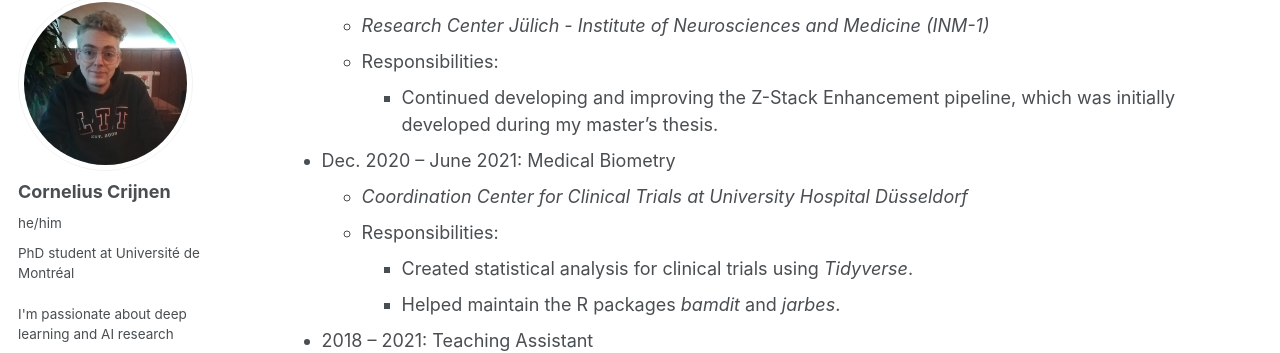
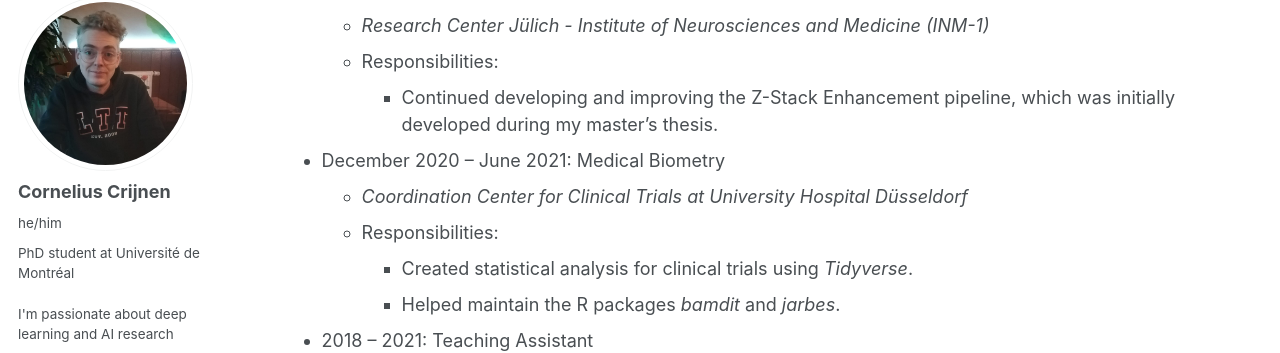
Before and after one commit to ccrijnen/ccrijnen.github.io, a Jekyll site: the page built from _pages/cv.md, in a window 1280 px wide and 900 px high, scrolled down 2053 px. Shown: the part 110-463 px from the top of the window. Built offline with Jekyll 4.4.1, drawn with Linux system fonts in a browser that asks for light colours.

Commit message:
Fixed typo

```diff
--- a/_pages/cv.md
+++ b/_pages/cv.md
@@ -84,7 +84,7 @@ redirect_from:
   * Responsibilities:
     * Continued developing and improving the Z-Stack Enhancement pipeline, which was initially developed during my master's thesis.
 
-* Dec. 2020 – June 2021: Medical Biometry
+* December 2020 – June 2021: Medical Biometry
   * *Coordination Center for Clinical Trials at University Hospital Düsseldorf*
   * Responsibilities:
     * Created statistical analysis for clinical trials using *Tidyverse*.
```
